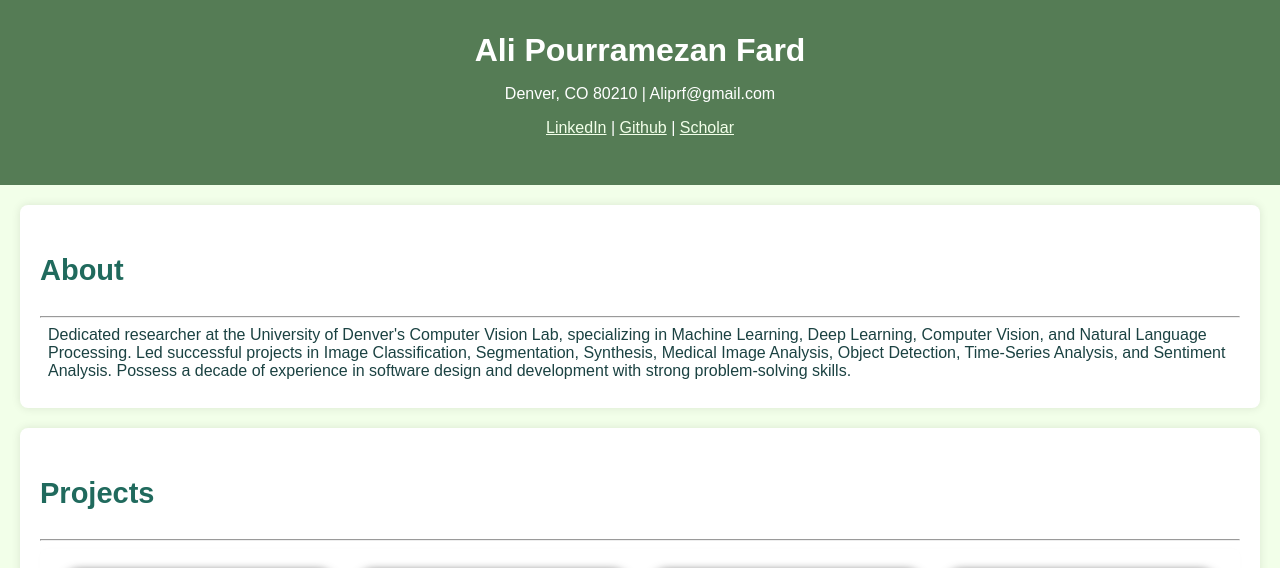
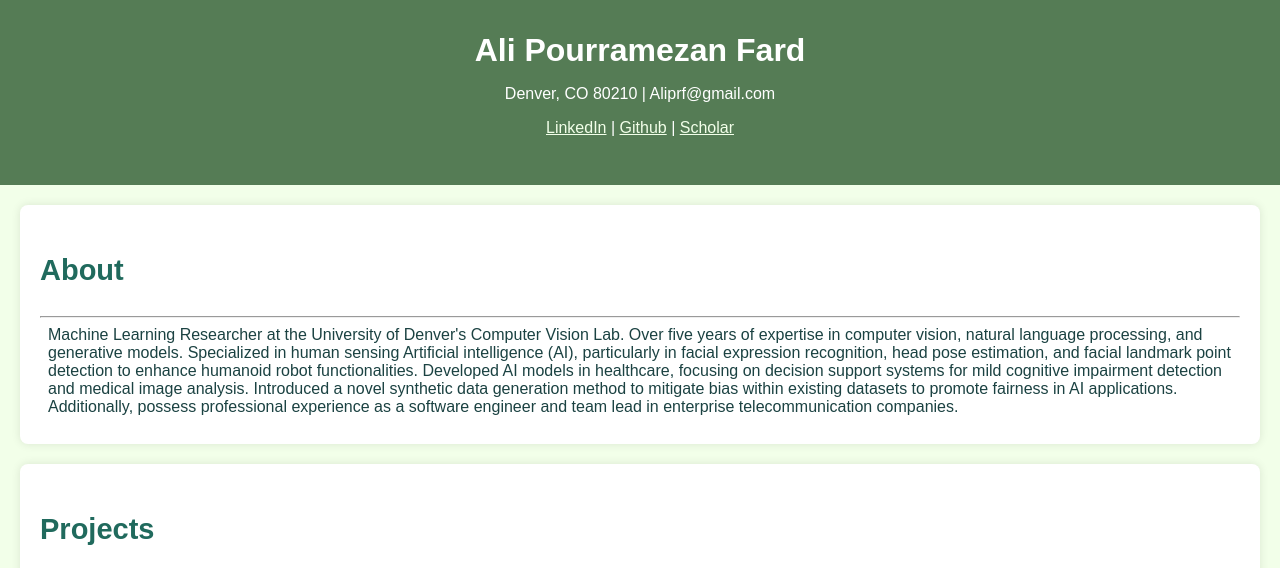
Before and after one commit to aliprf/aliprf.github.io, a plain HTML site: page index.html in a window 1280 px wide. Shown: the top 568 px of the page. Drawn offline with Linux system fonts and the light colour scheme.

Commit message:
Update index.html

```diff
--- a/index.html
+++ b/index.html
@@ -179,7 +179,10 @@
 <section id="professional-experience" class="experience-item">
         <p class="styled-text-header-section">About</p>
         <hr>
-         <p class="styled-text-details">Dedicated researcher at the University of Denver's Computer Vision Lab, specializing in Machine Learning, Deep Learning, Computer Vision, and Natural Language Processing. Led successful projects in Image Classification, Segmentation, Synthesis, Medical Image Analysis, Object Detection, Time-Series Analysis, and Sentiment Analysis. Possess a decade of experience in software design and development with strong problem-solving skills.</p>
+         <p class="styled-text-details">
+		 Machine Learning Researcher at the University of Denver's Computer Vision Lab. Over five years of expertise in computer vision, natural language processing, and generative models. Specialized in human sensing Artificial intelligence (AI), particularly in facial expression recognition, head pose estimation, and facial landmark point detection to enhance humanoid robot functionalities. Developed AI models in healthcare, focusing on decision support systems for mild cognitive impairment detection and medical image analysis. Introduced a novel synthetic data generation method to mitigate bias within existing datasets to promote fairness in AI applications. Additionally, possess professional experience as a software engineer and team lead in enterprise telecommunication companies.
+
+	 </p>
 
 
 </section>
```
